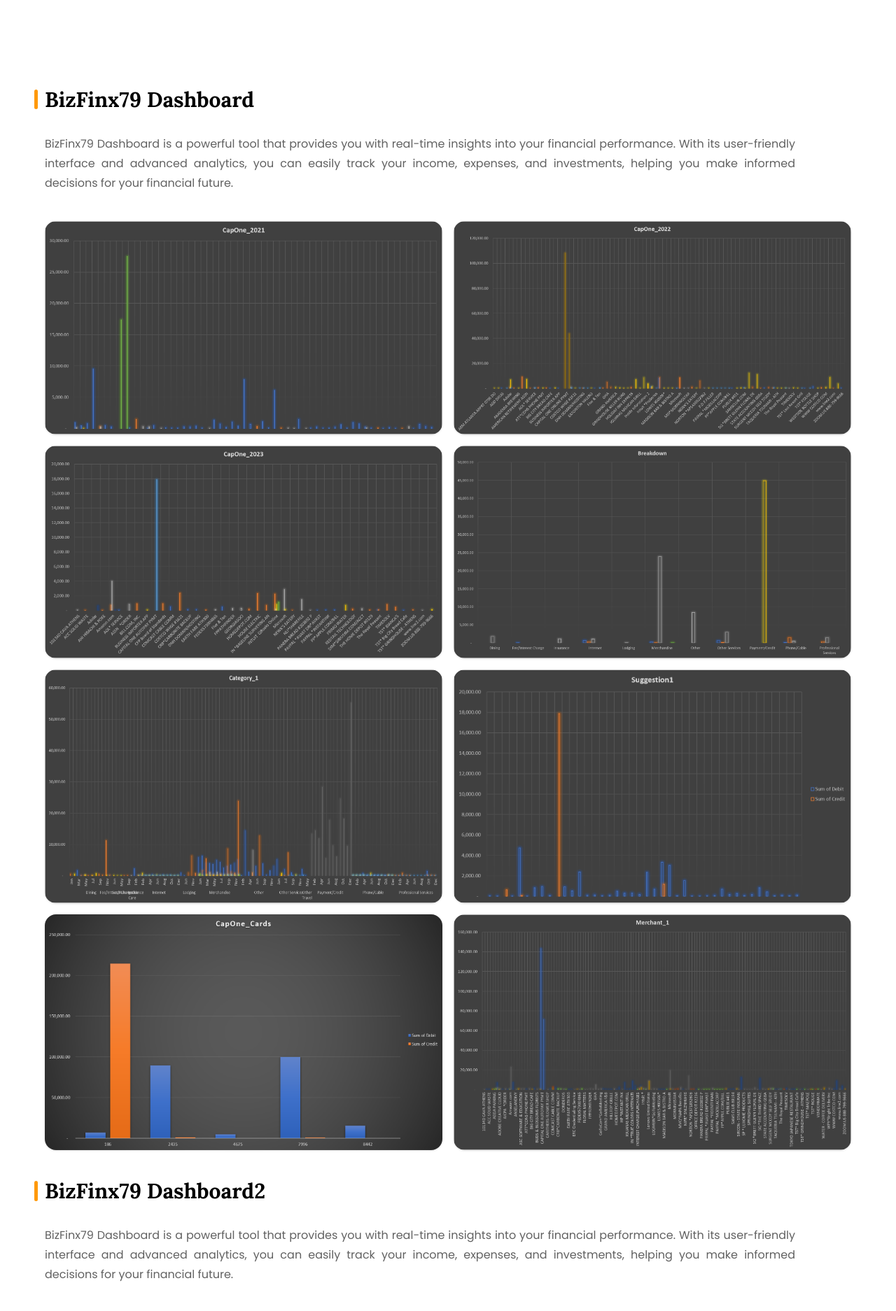
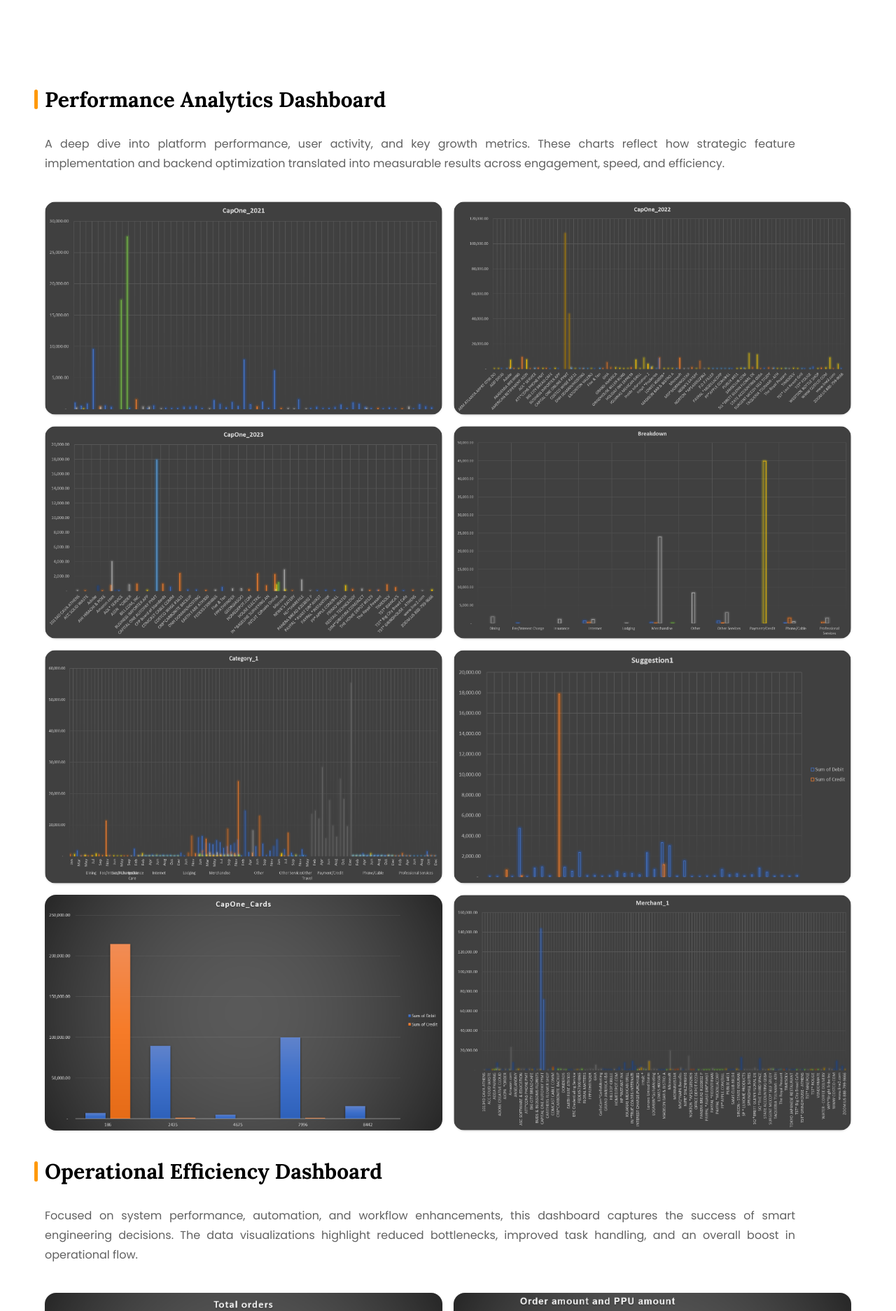
Before and after one commit to solemannoushad/Bizfinx79, a Next.js app: page /about in a window 1280 px wide. Shown: the part 2100-3974 px from the top of the page at 70% size. Built offline with nearby package versions, Linux system fonts and the light colour scheme; some icons are missing.

Commit message:
dashboard text updated

```diff
--- a/src/content/dashboards.ts
+++ b/src/content/dashboards.ts
@@ -1,8 +1,9 @@
 export const dashboardData = [
     {
-        "heading": "BizFinx79 Dashboard",
-        "subheading": "BizFinx79 Dashboard is a powerful tool that provides you with real-time insights into your financial performance. With its user-friendly interface and advanced analytics, you can easily track your income, expenses, and investments, helping you make informed decisions for your financial future.",
-        "images": [
+      heading: "Performance Analytics Dashboard",
+      subheading:
+        "A deep dive into platform performance, user activity, and key growth metrics. These charts reflect how strategic feature implementation and backend optimization translated into measurable results across engagement, speed, and efficiency.",
+      images: [
         "dashboard-1-1.png",
         "dashboard-1-2.png",
         "dashboard-1-3.png",
@@ -11,12 +12,13 @@
         "dashboard-1-6.png",
         "dashboard-1-7.png",
         "dashboard-1-8.png",
-        ]
+      ],
     },
     {
-        "heading": "BizFinx79 Dashboard2",
-        "subheading": "BizFinx79 Dashboard is a powerful tool that provides you with real-time insights into your financial performance. With its user-friendly interface and advanced analytics, you can easily track your income, expenses, and investments, helping you make informed decisions for your financial future.",
-        "images": [
+      heading: "Operational Efficiency Dashboard",
+      subheading:
+        "Focused on system performance, automation, and workflow enhancements, this dashboard captures the success of smart engineering decisions. The data visualizations highlight reduced bottlenecks, improved task handling, and an overall boost in operational flow.",
+      images: [
         "dashboard-2-1.png",
         "dashboard-2-2.png",
         "dashboard-2-3.png",
@@ -25,6 +27,6 @@
         "dashboard-2-6.png",
         "dashboard-2-7.png",
         "dashboard-2-8.png",
+      ],
+    },
   ]
-    }
-]
```
Lines whose indentation alone changed are shown as unchanged.
